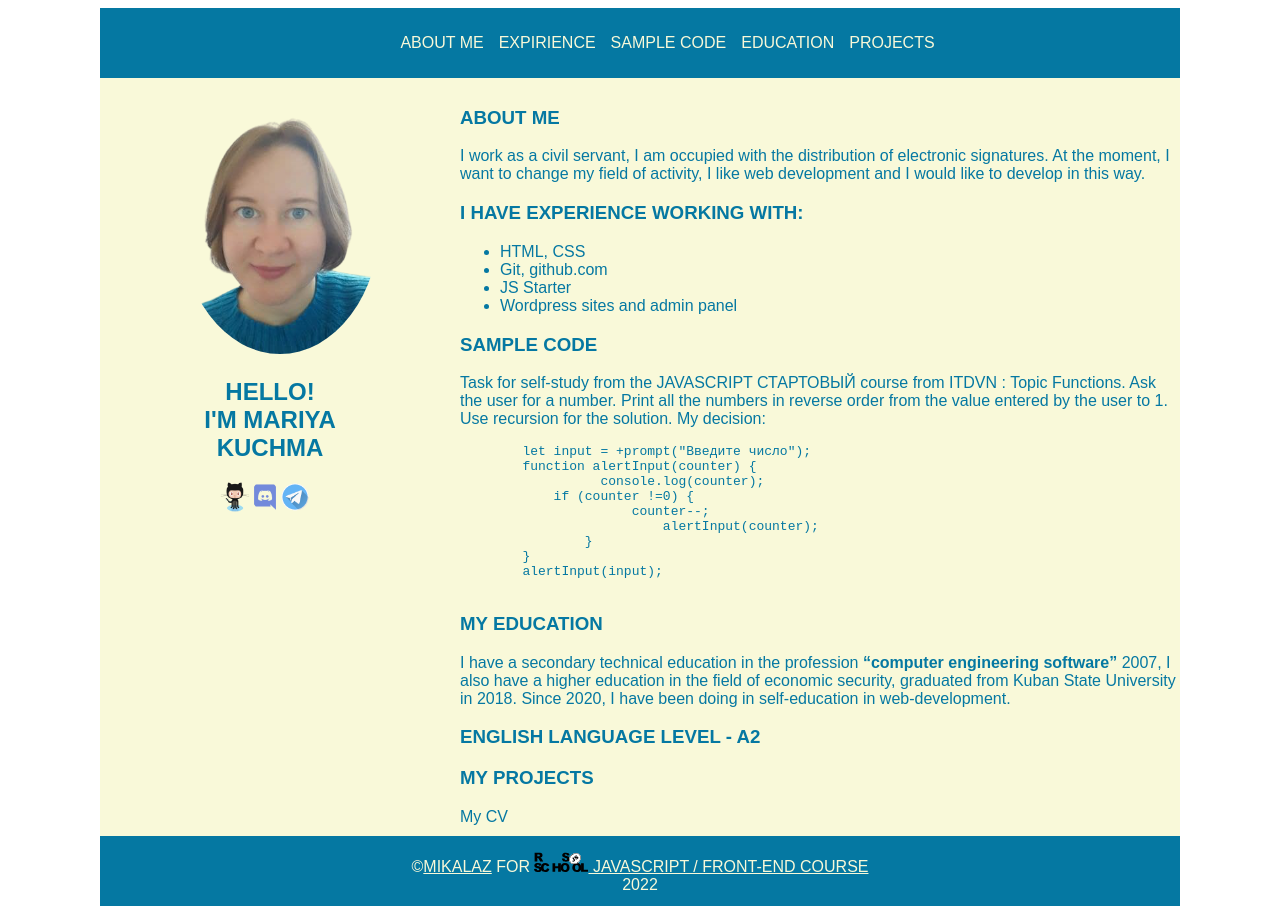
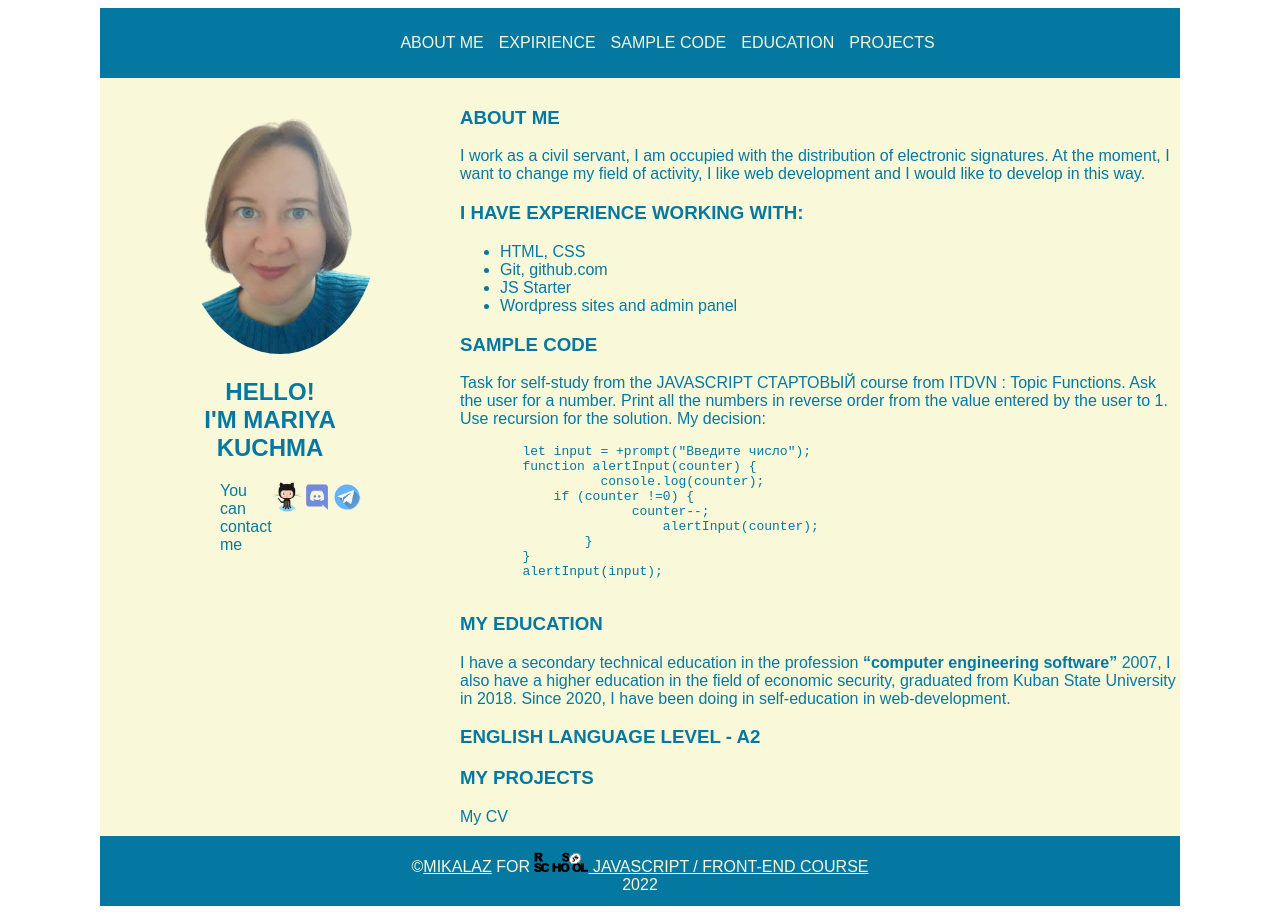
Before and after one commit to Valeri-dragon/rsschool-cv-3, a plain HTML site: page index.html in a window 1280 px wide. Drawn offline with Linux system fonts and the light colour scheme; a web font is replaced by a local one.

Commit message:
refactor: add content

```diff
--- a/index.html
+++ b/index.html
@@ -30,7 +30,7 @@
       <aside class="introduse">
         <img class="avatar" src="images/avatar4cv.png" alt="my photo for cv">
         <h1>Hello!<br> I'm Mariya Kuchma</h1>
-        <ul class="contacts">
+        <ul class="contacts">You can contact me
           <li><a href="https://github.com/MikaLaz"><img class="contact-icon" src="images/Octocat.png"
                 alt="Icon github.com"></a></li>
           <li><a href="Мика#9438"><img class="contact-icon" src="images/discord.png" alt="Icon Discord"></a></li>
```
